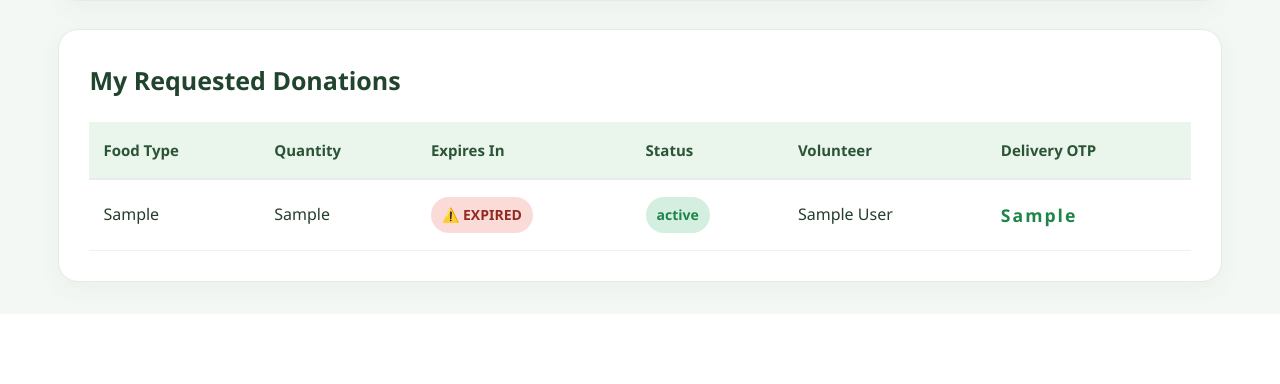
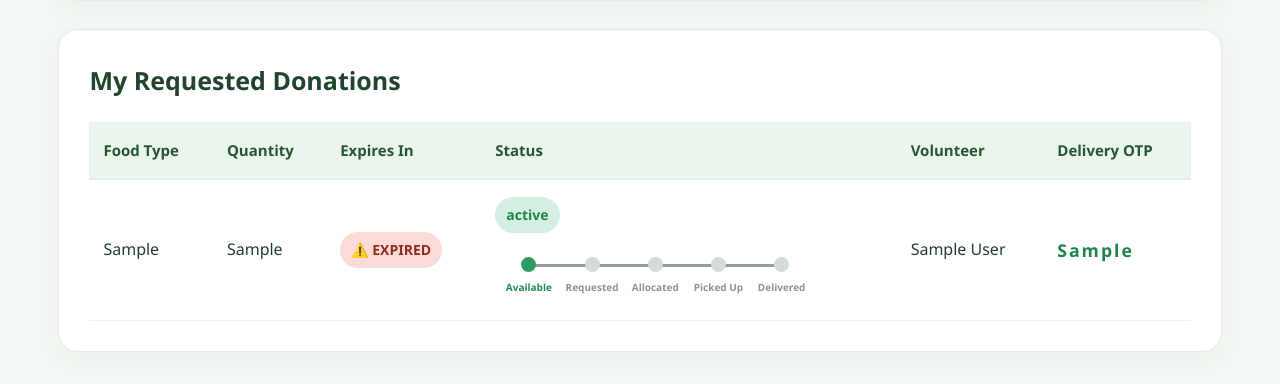
Before and after one commit to diyakulshrestha/FoodBridge, a Spring Boot app: page /ngo/dashboard in a window 1280 px wide. Shown: the part 704-1088 px from the top of the page. Before the commit the page ends 1005 px from the top, so only its background shows below. Run offline with Spring Boot 4, Linux system fonts and the light colour scheme; the visitor is signed in with stand-in values (Sample User, id 1); tables that the repository leaves empty hold one stand-in row (values such as "Sample post"); some of the project's set-up classes (security, data sources, template engines, error pages and the like) are left out, and stand-ins take their place.

Commit message:
Add donation tracking timeline to NGO dashboard

```diff
--- a/src/main/resources/static/css/style.css
+++ b/src/main/resources/static/css/style.css
@@ -3359,3 +3359,164 @@ body {
         text-align: center;
     }
 }
+
+
+/* ================================
+   NGO DONATION TRACKING TIMELINE
+================================ */
+
+.donation-timeline {
+    display: flex;
+    align-items: flex-start;
+    justify-content: space-between;
+    min-width: 300px;
+    margin-top: 15px;
+    padding: 8px 2px;
+}
+
+.timeline-step {
+    position: relative;
+    display: flex;
+    flex-direction: column;
+    align-items: center;
+    flex: 1;
+    text-align: center;
+}
+
+/* Connecting line */
+.timeline-step:not(:last-child)::after {
+    content: "";
+    position: absolute;
+    top: 7px;
+    left: 50%;
+    width: 100%;
+    height: 3px;
+    background: #d5ddd7;
+    z-index: 0;
+}
+
+/* Timeline dots */
+.timeline-dot {
+    width: 15px;
+    height: 15px;
+    border-radius: 50%;
+    background: #d5ddd7;
+    border: 2px solid #d5ddd7;
+    z-index: 1;
+    margin-bottom: 7px;
+}
+
+/* Completed steps */
+.timeline-step.done .timeline-dot {
+    background: #2e9d64;
+    border-color: #2e9d64;
+}
+
+/* Current step */
+.timeline-step.current .timeline-dot {
+    background: #ffffff;
+    border: 4px solid #218c57;
+    box-shadow: 0 0 0 4px #d8f3e3;
+}
+
+/* Timeline labels */
+.timeline-step small {
+    font-size: 10px;
+    font-weight: 600;
+    color: #8b9690;
+    white-space: nowrap;
+}
+
+.timeline-step.done small,
+.timeline-step.current small {
+    color: #218c57;
+}
+
+/* Mobile adjustments */
+@media (max-width: 768px) {
+    .donation-timeline {
+        min-width: 280px;
+    }
+
+    .timeline-step small {
+        font-size: 9px;
+    }
+}
+
+
+/* Make NGO requested donations table wider */
+.ngo-page .ngo-container table {
+    width: 100%;
+}
+
+/* Give the Status column enough room for timeline */
+.ngo-page .ngo-container table td:nth-child(4) {
+    min-width: 340px;
+}
+
+/* Timeline layout */
+.donation-timeline {
+    display: flex;
+    align-items: flex-start;
+    justify-content: space-between;
+    width: 320px;
+    margin-top: 16px;
+}
+
+/* Each step */
+.timeline-step {
+    position: relative;
+    display: flex;
+    flex-direction: column;
+    align-items: center;
+    flex: 1;
+    text-align: center;
+}
+
+/* Connecting line */
+.timeline-step:not(:last-child)::after {
+    content: "";
+    position: absolute;
+    top: 7px;
+    left: 50%;
+    width: 100%;
+    height: 3px;
+    background: #929e96;
+}
+
+/* Dots */
+.timeline-dot {
+    width: 15px;
+    height: 15px;
+    border-radius: 50%;
+    background: #d5ddd7;
+    border: 2px solid #d5ddd7;
+    z-index: 1;
+    margin-bottom: 7px;
+}
+
+/* Completed */
+.timeline-step.done .timeline-dot {
+    background: #2e9d64;
+    border-color: #2e9d64;
+}
+
+/* Current */
+.timeline-step.current .timeline-dot {
+    background: white;
+    border: 4px solid #218c57;
+    box-shadow: 0 0 0 3px #d8f3e3;
+}
+
+/* Labels */
+.timeline-step small {
+    font-size: 10px;
+    font-weight: 600;
+    color: #8b9690;
+    white-space: nowrap;
+}
+
+.timeline-step.done small,
+.timeline-step.current small {
+    color: #218c57;
+}
--- a/src/main/resources/templates/ngo-dashboard.html
+++ b/src/main/resources/templates/ngo-dashboard.html
@@ -87,7 +87,48 @@
                     <td th:text="${r.foodType}"></td>
                     <td th:text="${r.quantity}"></td>
                     <td><span class="countdown-timer badge" th:data-expiry="${r.availableUntil}">Calculating...</span></td>
-                    <td><span class="badge" th:text="${r.status}"></span></td>
+                    <td>
+    <span class="badge" th:text="${r.status}"></span>
+
+    <div class="donation-timeline">
+
+        <!-- Available -->
+        <div class="timeline-step"
+             th:classappend="${r.status == 'AVAILABLE' ? 'current' : (r.status != 'AVAILABLE' ? 'done' : '')}">
+            <span class="timeline-dot"></span>
+            <small>Available</small>
+        </div>
+
+        <!-- Requested -->
+        <div class="timeline-step"
+             th:classappend="${r.status == 'REQUESTED' ? 'current' : (r.status == 'ALLOCATED' or r.status == 'PICKED_UP' or r.status == 'DELIVERED' ? 'done' : '')}">
+            <span class="timeline-dot"></span>
+            <small>Requested</small>
+        </div>
+
+        <!-- Allocated -->
+        <div class="timeline-step"
+             th:classappend="${r.status == 'ALLOCATED' ? 'current' : (r.status == 'PICKED_UP' or r.status == 'DELIVERED' ? 'done' : '')}">
+            <span class="timeline-dot"></span>
+            <small>Allocated</small>
+        </div>
+
+        <!-- Picked Up -->
+        <div class="timeline-step"
+             th:classappend="${r.status == 'PICKED_UP' ? 'current' : (r.status == 'DELIVERED' ? 'done' : '')}">
+            <span class="timeline-dot"></span>
+            <small>Picked Up</small>
+        </div>
+
+        <!-- Delivered -->
+        <div class="timeline-step"
+             th:classappend="${r.status == 'DELIVERED' ? 'current done' : ''}">
+            <span class="timeline-dot"></span>
+            <small>Delivered</small>
+        </div>
+
+    </div>
+</td>
                     <td th:text="${r.volunteer != null ? r.volunteer.name : 'Awaiting Volunteer'}"></td>
                     <td>
                         <strong th:if="${r.deliveryOtp != null and r.status != 'DELIVERED'}" th:text="${r.deliveryOtp}" style="font-size: 1.1rem; color: #1e8449; letter-spacing: 2px;"></strong>
```
